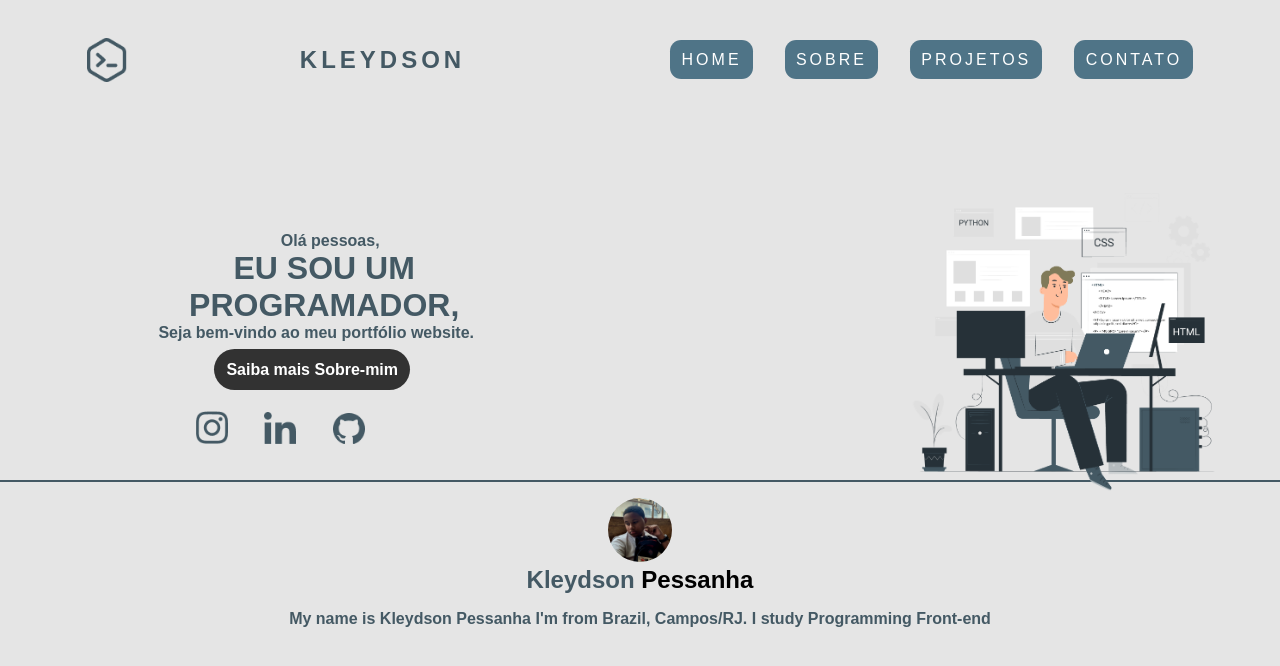
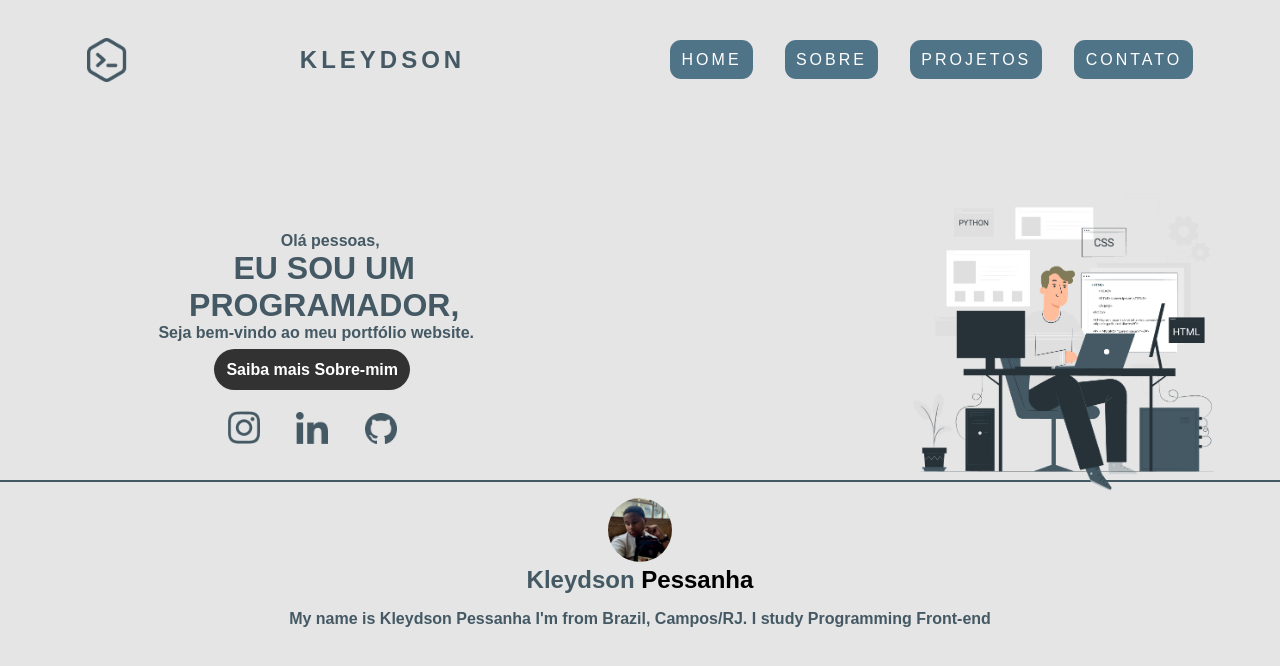
Before and after one commit to Kleydsonpessanha/portfolio, a plain HTML site: page index.html in a window 1280 px wide. Drawn offline with Linux system fonts and the light colour scheme.

Commit message:
corrigir um erro na imagem

```diff
--- a/css/index.css
+++ b/css/index.css
@@ -272,6 +272,6 @@ hr {
 }
 
 .redes {
-  margin-left: ;
+  margin-left: 4rem;
 }
 }
```
Also changed, not shown: img/matheus.png (deleted).
